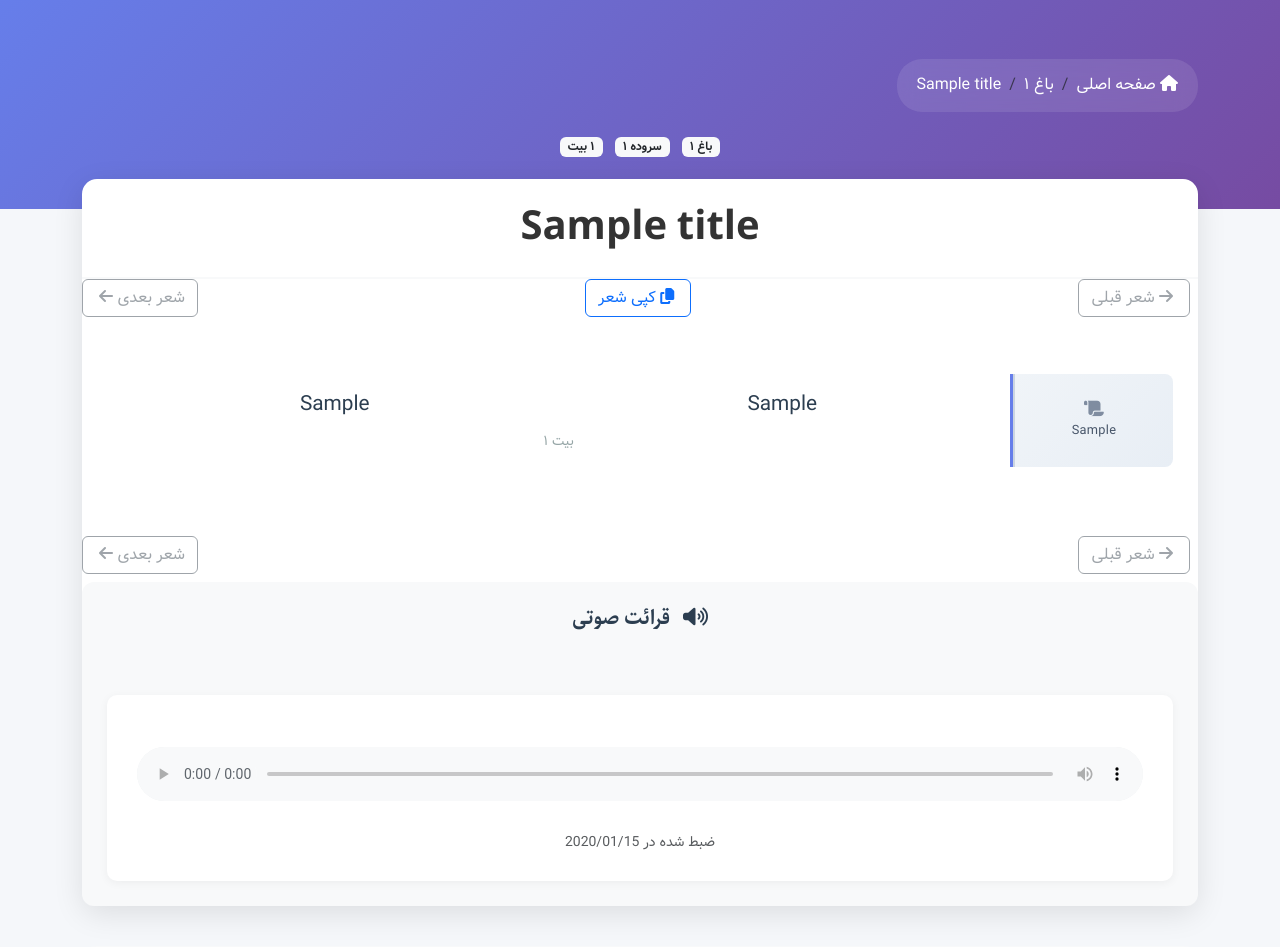
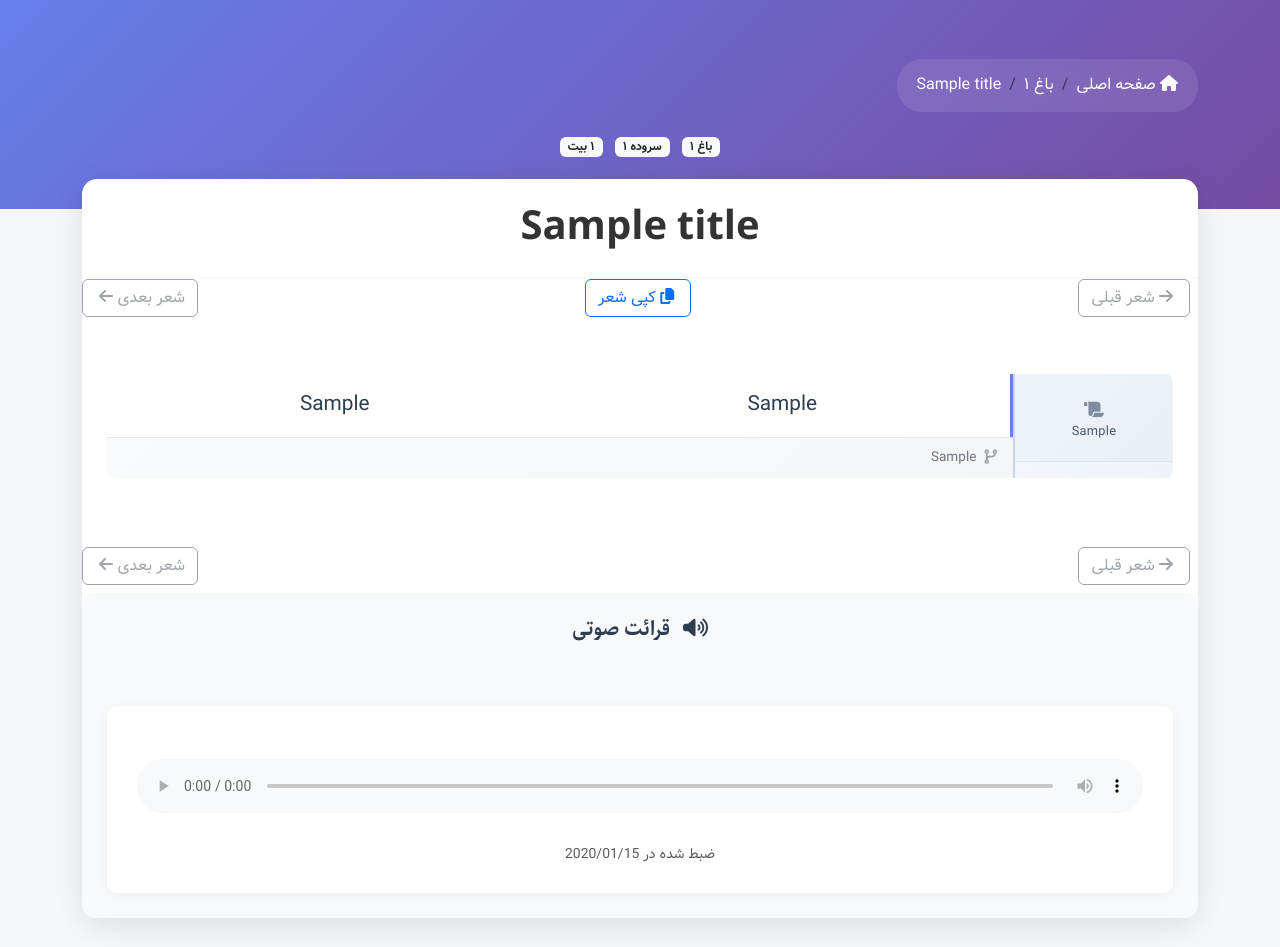
Before and after one commit to salarimendi/fhosseini, a Flask app: page /title/1 in a window 1280 px wide. Shown: the part 73-1020 px from the top of the page. Run offline with Flask 3, Linux system fonts and the light colour scheme; data comes from the database, SQL or seed files in the repository; tables that the repository leaves empty hold one stand-in row (values such as "Sample post"); parts of the project's set-up code (start-up, migrations or seed data) failed here and were passed over; some libraries are stand-ins or nearby versions.

Commit message:
add variant diff and verse number

```diff
--- a/app/templates/poem.html
+++ b/app/templates/poem.html
@@ -46,15 +46,46 @@
 
     .verse-sidebar {
         background: linear-gradient(135deg, #f0f4f8 0%, #e8eef5 100%);
-        padding: 12px 15px;
+        padding: 0;
         width: 160px;
         flex-shrink: 0;
         flex-grow: 0;
         border-left: 2px solid #cbd5e1;
         display: flex;
+        flex-direction: column;
+        align-items: stretch;
+        transition: all 0.3s ease;
+    }
+
+    .sidebar-top {
+        flex: 0 0 auto;
+        height: 8px;
+    }
+
+    .sidebar-middle {
+        flex: 1;
+        display: flex;
         align-items: center;
         justify-content: center;
-        transition: all 0.3s ease;
+        padding: 12px 15px;
+        min-height: 0;
+    }
+
+    .sidebar-bottom {
+        flex: 0 0 auto;
+        padding: 8px 15px;
+        border-top: 1px solid rgba(203, 213, 225, 0.5);
+        display: flex;
+        align-items: center;
+        justify-content: center;
+        background: rgba(255, 255, 255, 0.3);
+    }
+
+    .verse-number {
+        font-size: 0.75rem;
+        color: #64748b;
+        font-weight: 600;
+        letter-spacing: 0.5px;
     }
 
     .versions-info {
@@ -87,6 +118,13 @@
         letter-spacing: 0.3px;
     }
 
+    .verse-content {
+        flex: 1;
+        display: flex;
+        flex-direction: column;
+        border-radius: 0;
+    }
+
     .verse-row {
         flex: 1;
         padding: 12px 16px;
@@ -94,6 +132,34 @@
         transition: all 0.2s ease;
         border-right: 3px solid transparent;
         background: white;
+        display: flex;
+        flex-direction: column;
+        justify-content: space-between;
+    }
+
+    .verse-variant {
+        background: linear-gradient(135deg, #f9fafb 0%, #f5f6f8 100%);
+        border-top: 1px solid #e5e7eb;
+        padding: 10px 16px;
+        display: flex;
+        align-items: flex-start;
+        gap: 8px;
+        font-size: 0.85rem;
+        color: #6b7280;
+        line-height: 1.5;
+        word-wrap: break-word;
+        overflow-wrap: break-word;
+    }
+
+    .verse-variant i {
+        color: #9ca3af;
+        font-size: 0.9rem;
+        margin-top: 2px;
+        flex-shrink: 0;
+    }
+
+    .variant-text {
+        flex: 1;
     }
 
     .verse-row-wrapper:hover {
@@ -738,9 +844,15 @@
 
             <!-- Verses with Sidebar -->
             <div class="verses-container" id="poemContent">
+                {% set ns = namespace(verse_count=0) %}
                 {% for verse in verses %}
+                {% if verse.is_subtitle == 0 %}
+                    {% set ns.verse_count = ns.verse_count + 1 %}
+                {% endif %}
                 <div class="verse-row-wrapper">
                     <div class="verse-sidebar">
+                        <div class="sidebar-top"></div>
+                        <div class="sidebar-middle">
                             {% if verse.present_in_versions %}
                             <div class="versions-info">
                                 <i class="fas fa-scroll"></i>
@@ -752,6 +864,13 @@
                             </div>
                             {% endif %}
                         </div>
+                        <div class="sidebar-bottom">
+                            {% if verse.is_subtitle == 0 %}
+                            <span class="verse-number">بیت {{ ns.verse_count|persian_number }}</span>
+                            {% endif %}
+                        </div>
+                    </div>
+                    <div class="verse-content">
                         <div class="verse-row">
                             <div class="row">
                                 {% if verse.verse_2 %}
@@ -767,7 +886,13 @@
                                 </div>
                                 {% endif %}
                             </div>
-                        <div class="verse-number">بیت {{ loop.index|persian_number }}</div>
+                        </div>
+                        {% if verse.variant_diff %}
+                        <div class="verse-variant">
+                            <i class="fas fa-code-branch"></i>
+                            <div class="variant-text">{{ verse.variant_diff }}</div>
+                        </div>
+                        {% endif %}
                     </div>
                 </div>
                 {% endfor %}
```
Also changed, not shown: other parts of app/templates/poem.html (+41 -1 lines). Lines whose indentation alone changed are shown as unchanged.
